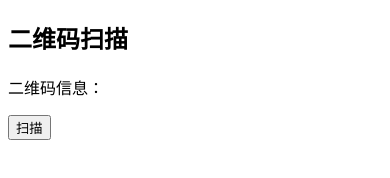
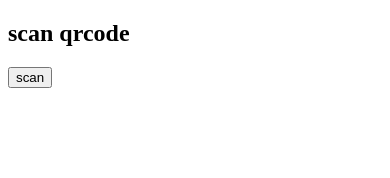
Before and after one commit to supperwangli/testapp3, a website: page www/index.html in a window 390 px wide. Drawn offline with Linux system fonts and the light colour scheme; some packages are replaced by stand-ins of ours.

Commit message:
test to scan qrcode OK!

```diff
--- a/www/index.html
+++ b/www/index.html
@@ -4,7 +4,7 @@
   <head>
     <meta name="viewport" content="width=320; user-scalable=no" />
     <meta http-equiv="Content-type" content="text/html; charset=utf-8">
-    <title>二维码扫描</title>
+    <title>scan qrcode</title>
 
     <script type="text/javascript" charset="utf-8" src="jquery.js"></script>
     <script type="text/javascript" charset="utf-8" src="cordova.js"></script>
@@ -26,13 +26,9 @@
 
 </script>
 
-
   </head>
   <body >
-    <h2>二维码扫描</h2>
-
-    <p>二维码信息：</p>
-    <div id="barcodediv"></div>
-    <input type="button" id="btnbarcode" value="扫描" onclick="btnbarcode()" />
+    <h2>scan qrcode</h2>
+    <input type="button" id="btnbarcode" value="scan" onclick="btnbarcode()" />
   </body>
 </html>
```
Lines whose indentation alone changed are shown as unchanged.
